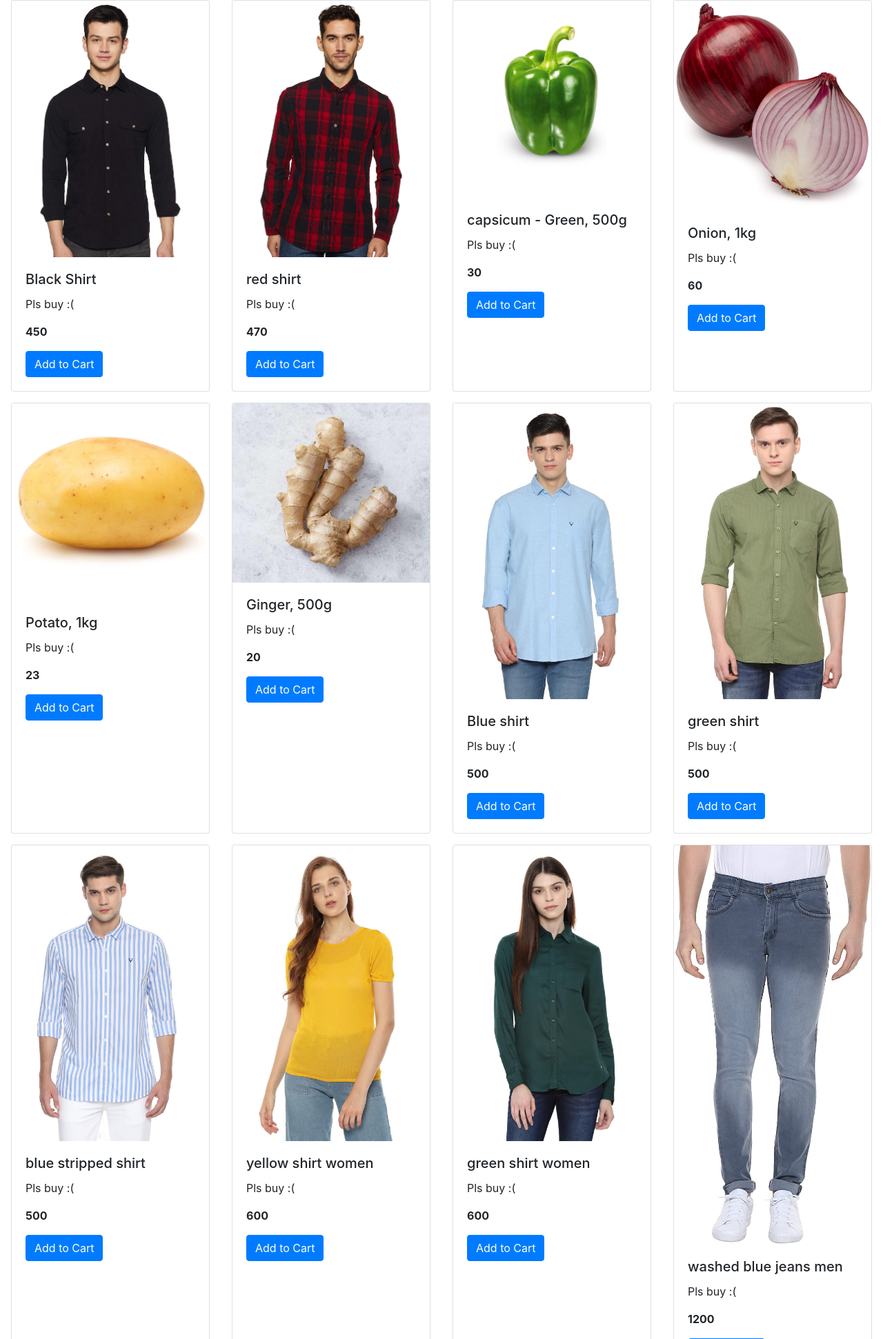
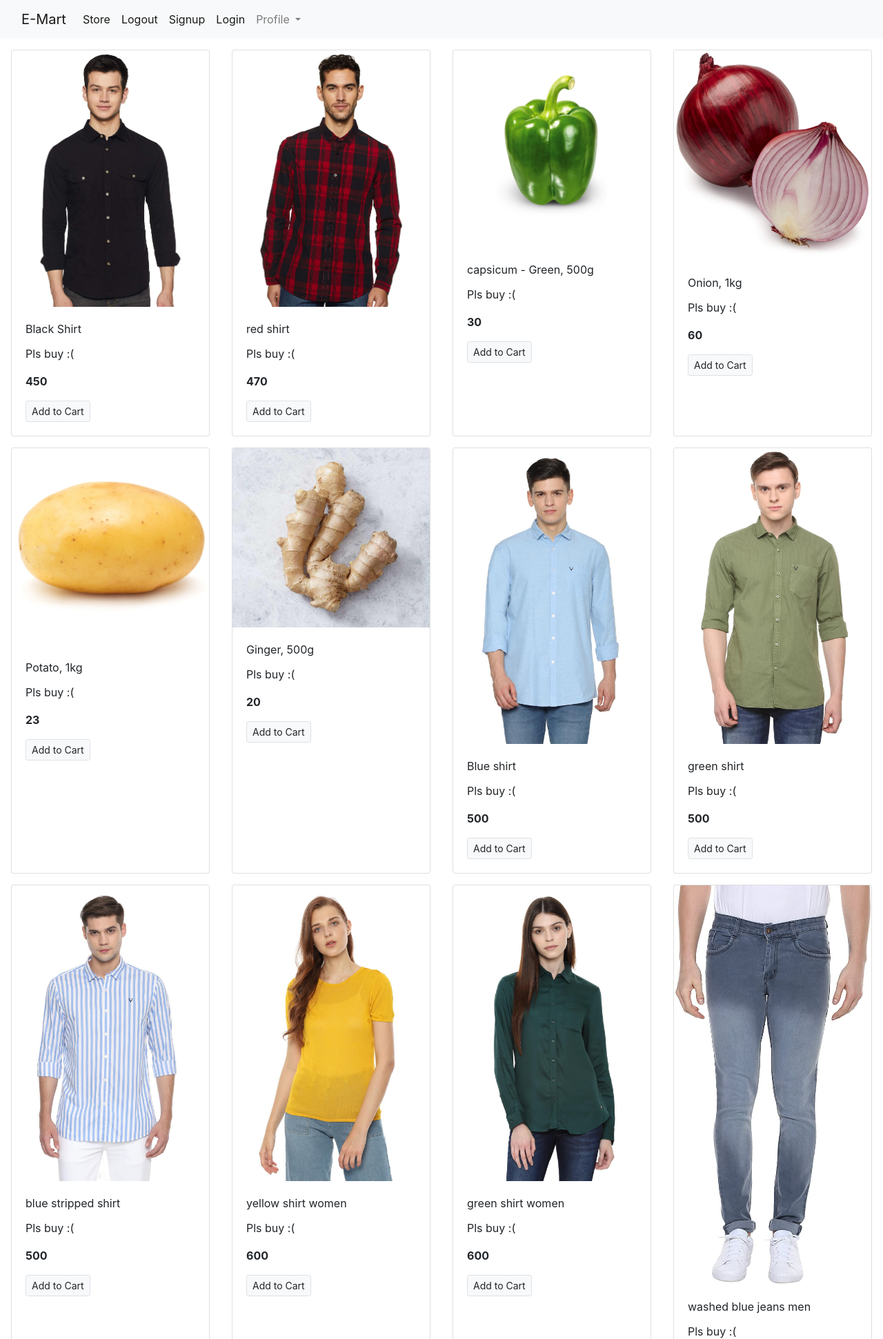
Before and after one commit to Husain-Jinia/Django-Emart-Website, a Django app: page / in a window 1280 px wide. Shown: the top 1942 px of the page at 69% size. Run offline with Django 3.2, Linux system fonts and the light colour scheme; data comes from the database, SQL or seed files in the repository; some libraries are stand-ins or nearby versions.

Commit message:
Added navbar and fixed image rendering

```diff
--- a/emart/emart/settings.py
+++ b/emart/emart/settings.py
@@ -119,6 +119,8 @@ USE_TZ = True
 # https://docs.djangoproject.com/en/3.2/howto/static-files/
 
 STATIC_URL = '/static/'
+MEDIA_URL = "/images/downloads/"
+MEDIA_ROOT = BASE_DIR
 
 # Default primary key field type
 # https://docs.djangoproject.com/en/3.2/ref/settings/#default-auto-field
--- a/emart/emart/urls.py
+++ b/emart/emart/urls.py
@@ -1,7 +1,9 @@
 from django.contrib import admin
 from django.urls import path, include
+from django.conf.urls.static import static
+from . import settings
 
 urlpatterns = [
     path('admin/', admin.site.urls),
     path('', include('store.urls'))
-]
+] + static(settings.MEDIA_URL, document_root=settings.MEDIA_ROOT)
--- /dev/null
+++ b/emart/store/templates/base.html
@@ -0,0 +1,62 @@
+<!doctype html>
+<html lang="en">
+  <head>
+    <!-- Required meta tags -->
+    <meta charset="utf-8">
+    <meta name="viewport" content="width=device-width, initial-scale=1, shrink-to-fit=no">
+
+    <!-- Bootstrap CSS -->
+    <link rel="stylesheet" href="https://maxcdn.bootstrapcdn.com/bootstrap/4.0.0/css/bootstrap.min.css" integrity="sha384-Gn5384xqQ1aoWXA+058RXPxPg6fy4IWvTNh0E263XmFcJlSAwiGgFAW/dAiS6JXm" crossorigin="anonymous">
+
+    <title>Emart</title>
+  </head>
+   <body>
+
+    <!-- navbar -->
+    <nav class="navbar navbar-expand-lg navbar-light bg-light">
+      <div class="container-fluid">
+        <a class="navbar-brand" href="#">E-Mart</a>
+        <button class="navbar-toggler" type="button" data-bs-toggle="collapse" data-bs-target="#navbarSupportedContent" aria-controls="navbarSupportedContent" aria-expanded="false" aria-label="Toggle navigation">
+          <span class="navbar-toggler-icon"></span>
+        </button>
+        <div class="collapse navbar-collapse" id="navbarSupportedContent">
+          <ul class="navbar-nav me-auto mb-2 mb-lg-0">
+            <li class="nav-item">
+              <a class="nav-link active" aria-current="page" href="#">Store</a>
+            </li>
+
+          <ul class="navbar-nav d-flex">
+            <li class="nav-item">
+              <a class="nav-link active" aria-current="page" href="#">Logout</a>
+            </li>
+            <li class="nav-item">
+              <a class="nav-link active" aria-current="page" href="#">Signup</a>
+            </li>
+            <li class="nav-item">
+              <a class="nav-link active" aria-current="page" href="#">Login</a>
+            </li>
+            <li class="nav-item dropdown">
+              <a class="nav-link dropdown-toggle" href="#" id="navbarDropdown" role="button" data-bs-toggle="dropdown" aria-expanded="false">
+                Profile
+              </a>
+              <ul class="dropdown-menu" aria-labelledby="navbarDropdown">
+                <li><a class="dropdown-item" href="#">Action</a></li>
+                <li><a class="dropdown-item" href="#">Another action</a></li>
+                <li><hr class="dropdown-divider"></li>
+                <li><a class="dropdown-item" href="#">Something else here</a></li>
+              </ul>
+            </li>
+          </ul>
+        </div>
+      </div>
+    </nav>
+
+    {% block content %}{% endblock %}
+
+
+    <!-- Optional JavaScript -->
+    <!-- jQuery first, then Popper.js, then Bootstrap JS -->
+    <script src="https://code.jquery.com/jquery-3.2.1.slim.min.js" integrity="sha384-KJ3o2DKtIkvYIK3UENzmM7KCkRr/rE9/Qpg6aAZGJwFDMVNA/GpGFF93hXpG5KkN" crossorigin="anonymous"></script>
+    <script src="https://cdnjs.cloudflare.com/ajax/libs/popper.js/1.12.9/umd/popper.min.js" integrity="sha384-ApNbgh9B+Y1QKtv3Rn7W3mgPxhU9K/ScQsAP7hUibX39j7fakFPskvXusvfa0b4Q" crossorigin="anonymous"></script>
+    <script src="https://maxcdn.bootstrapcdn.com/bootstrap/4.0.0/js/bootstrap.min.js" integrity="sha384-JZR6Spejh4U02d8jOt6vLEHfe/JQGiRRSQQxSfFWpi1MquVdAyjUar5+76PVCmYl" crossorigin="anonymous"></script>
+  </body>
--- a/emart/store/templates/index.html
+++ b/emart/store/templates/index.html
@@ -1,27 +1,20 @@
-<!doctype html>
-<html lang="en">
-  <head>
-    <!-- Required meta tags -->
-    <meta charset="utf-8">
-    <meta name="viewport" content="width=device-width, initial-scale=1, shrink-to-fit=no">
 
-    <!-- Bootstrap CSS -->
-    <link rel="stylesheet" href="https://maxcdn.bootstrapcdn.com/bootstrap/4.0.0/css/bootstrap.min.css" integrity="sha384-Gn5384xqQ1aoWXA+058RXPxPg6fy4IWvTNh0E263XmFcJlSAwiGgFAW/dAiS6JXm" crossorigin="anonymous">
+{% extends 'base.html' %}
 
-    <title>Emart</title>
-  </head>
-  <body>
 
-    <div class="conatiner-fluid">
+{% block content %}
+
+   <!-- body -->
+    <div class="conatiner-fluid mt-3">
       <div class="row mx-auto">
         {%for product in products %}
         <div class="card mx-auto mb-3" style="width: 18rem;">
-                <img class="card-img-top" src="{{product.image}}" alt="Card image cap">
+            <img class="card-img-top" src="{{product.image.url}}" alt="Card image cap">
             <div class="card-body">
-                  <h5 class="card-title">{{product.name}}</h5>
+              <p class="card-title">{{product.name}}</p>
               <p class="card-text">{{product.description}}</p>
               <p class="card-text"><b>{{product.price}}</b></p>
-                  <a href="#" class="btn btn-primary">Add to Cart</a>
+              <a href="#" class="btn btn-light border btn-sm">Add to Cart</a>
             </div>
         </div>
         {% endfor %}
@@ -29,11 +22,4 @@
     </div>
 
 
-
-    <!-- Optional JavaScript -->
-    <!-- jQuery first, then Popper.js, then Bootstrap JS -->
-    <script src="https://code.jquery.com/jquery-3.2.1.slim.min.js" integrity="sha384-KJ3o2DKtIkvYIK3UENzmM7KCkRr/rE9/Qpg6aAZGJwFDMVNA/GpGFF93hXpG5KkN" crossorigin="anonymous"></script>
-    <script src="https://cdnjs.cloudflare.com/ajax/libs/popper.js/1.12.9/umd/popper.min.js" integrity="sha384-ApNbgh9B+Y1QKtv3Rn7W3mgPxhU9K/ScQsAP7hUibX39j7fakFPskvXusvfa0b4Q" crossorigin="anonymous"></script>
-    <script src="https://maxcdn.bootstrapcdn.com/bootstrap/4.0.0/js/bootstrap.min.js" integrity="sha384-JZR6Spejh4U02d8jOt6vLEHfe/JQGiRRSQQxSfFWpi1MquVdAyjUar5+76PVCmYl" crossorigin="anonymous"></script>
-  </body>
-</html>
+{%endblock content%}
```
Lines whose indentation alone changed are shown as unchanged.
